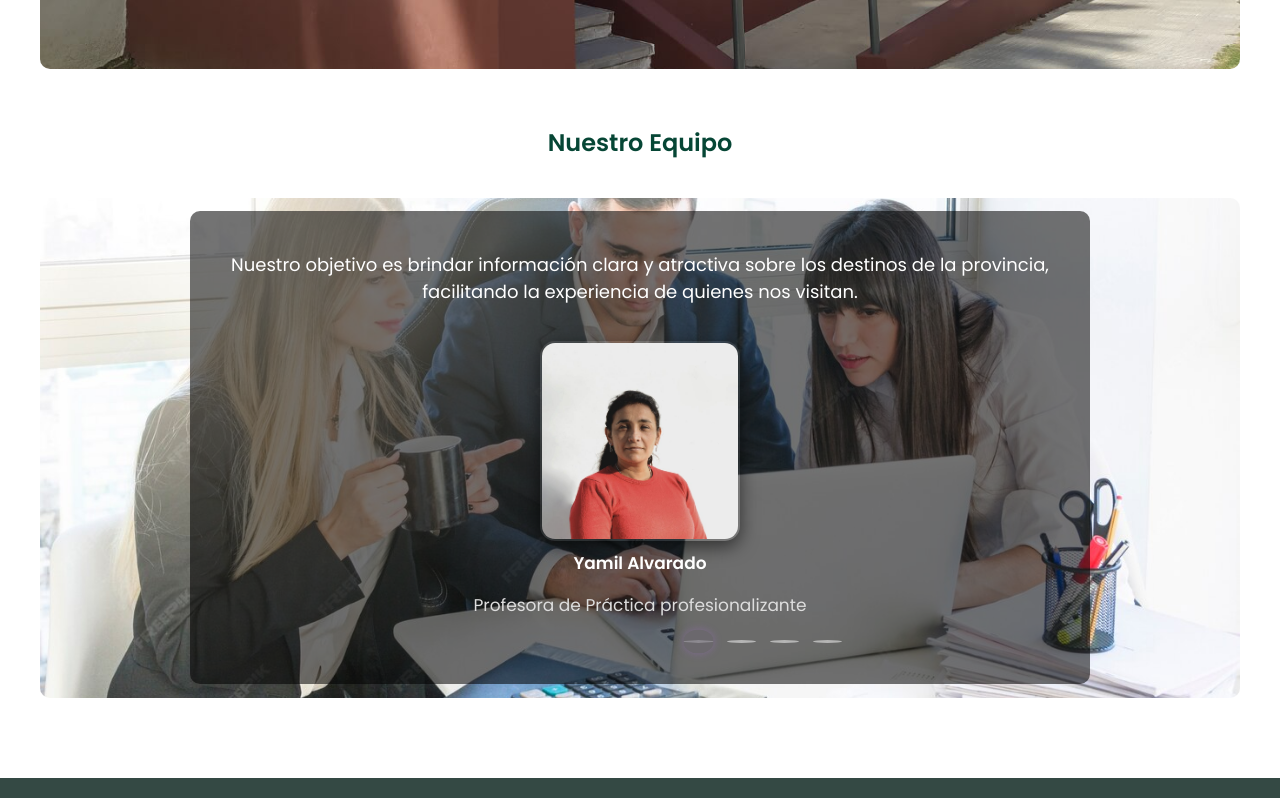
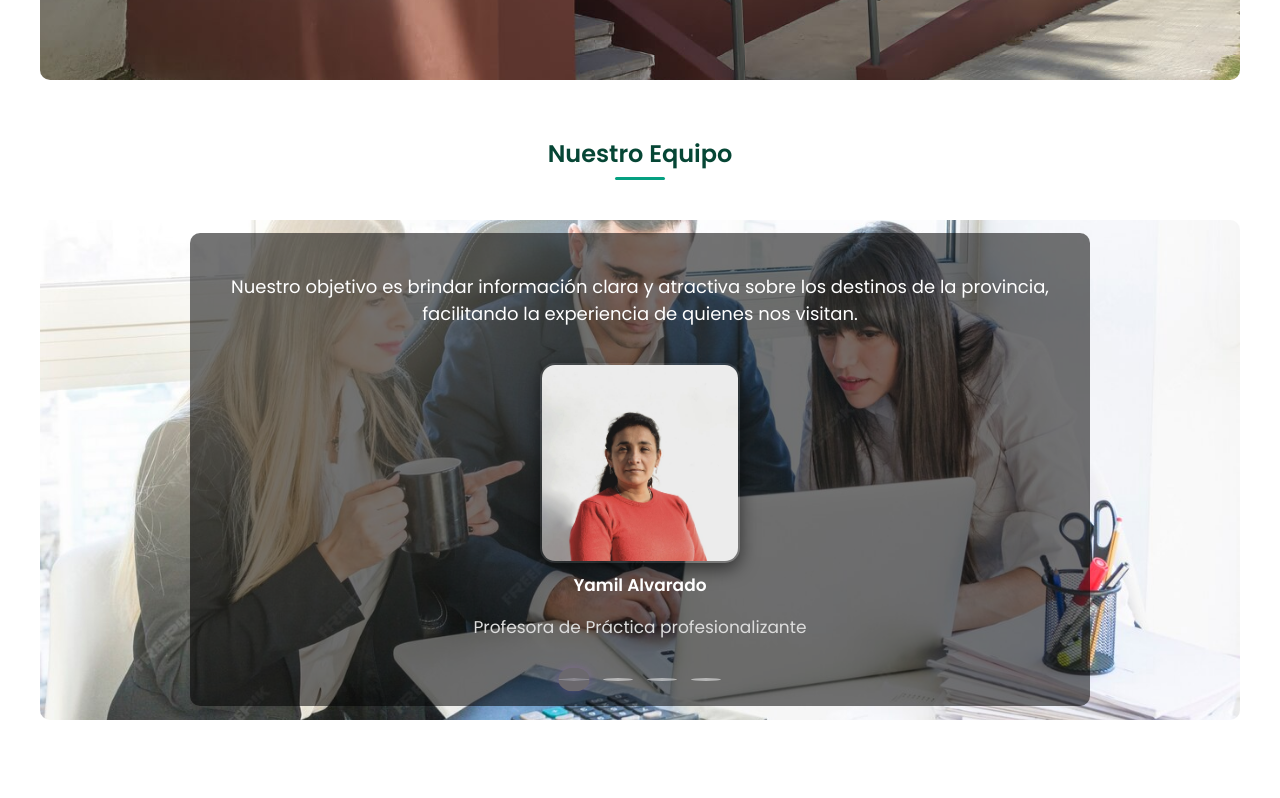
Before and after one commit to Paz-Santangelo/Frontend-DescubriCBA, a React (Vite) app: page /quienes in a window 1280 px wide. Shown: the part 660-1458 px from the top of the page. Built offline with nearby package versions, Linux system fonts and the light colour scheme.

Commit message:
Actualizo página Quiénes Somos,preguntas frecuentes

```diff
--- a/src/pages/preguntas/preguntas.css
+++ b/src/pages/preguntas/preguntas.css
@@ -38,3 +38,13 @@
 .accordion-button:focus {
   box-shadow: none;
 }
+
+  .faq-title:after {
+  content: "";
+  display: block;
+  width: 50px;        /* ancho de la rayita */
+  height: 3px;        /* grosor */
+  background-color: #05a081; /* color de la rayita */
+  margin: 8px auto 0 auto;  /* centrado y separación */
+  border-radius: 2px;       /* opcional redondeado */
+}
--- a/src/pages/quienes/quienes.css
+++ b/src/pages/quienes/quienes.css
@@ -112,15 +112,16 @@ body, h1, h2, h3, h4, p, span, a, div {
   align-items: center;
   width: 100%;
 }
-
-
 .carousel-indicators {
+  position: absolute;
   bottom: -25px;
-  left: 50%;
-  transform: translateX(-50%);
+  left: 0;
+  right: 0;
   display: flex;
+  justify-content: center;
+  align-items: center;
   gap: 8px;
-  position: absolute;
+  margin: 0 auto;
   z-index: 10;
 }
 .carousel-indicators button {
@@ -161,3 +162,14 @@ body, h1, h2, h3, h4, p, span, a, div {
     height: 180px;
   }
 }
+.quienes-title::after,
+.equipo-title::after
+{
+  content: "";
+  display: block;
+  width: 50px;        /* ancho de la rayita */
+  height: 3px;        /* grosor */
+  background-color: #05a081; /* color de la rayita */
+  margin: 8px auto 0 auto;  /* centrado y separación */
+  border-radius: 2px;       /* opcional redondeado */
+}
```
